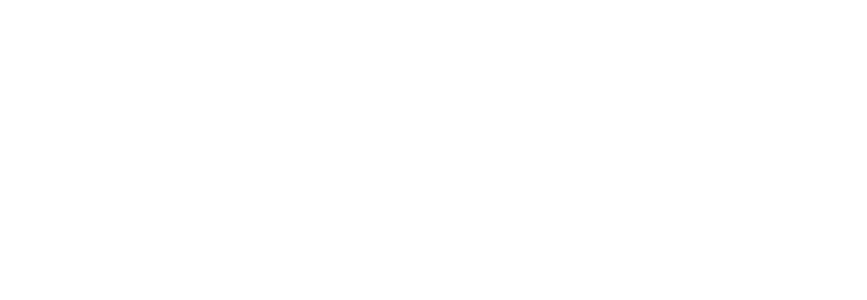
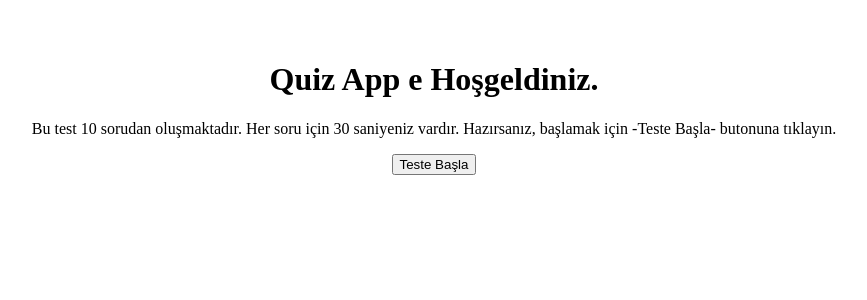
Before and after one commit to Yldrmceyy/QuestionApp, a React (Vite) app: page / in a window 1280 px wide. Shown: the top 300 px of the page, without its empty margins (206-1073 px from the left). Built offline with nearby package versions, Linux system fonts and the light colour scheme.

Commit message:
created ıntroduction

```diff
--- a/src/App.jsx
+++ b/src/App.jsx
@@ -1,7 +1,10 @@
 import "./App.css";
+import Introduction from "./components/introduction";
 
 function App() {
-  return <></>;
+  return <>
+    <Introduction/>
+  </>;
 }
 
 export default App;
--- /dev/null
+++ b/src/components/Introduction.jsx
@@ -0,0 +1,15 @@
+
+export default function Introduction() {
+  return (
+    <div>
+        <h1>Quiz App e Hoşgeldiniz.</h1>
+        <p>
+        Bu test 10 sorudan oluşmaktadır. Her soru için 30 saniyeniz vardır.
+        Hazırsanız, başlamak için -Teste Başla- butonuna tıklayın.
+      </p>
+      <button>
+        Teste Başla
+      </button>
+    </div>
+  )
+}
```
Also changed, not shown: src/main.jsx (line endings or trailing spaces).
